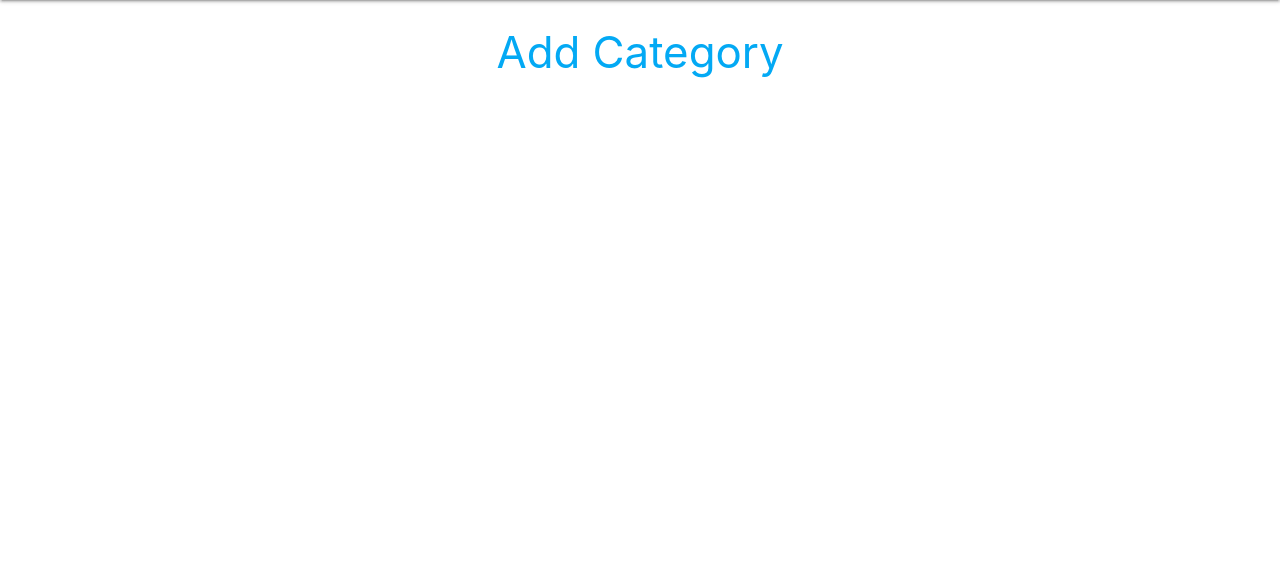
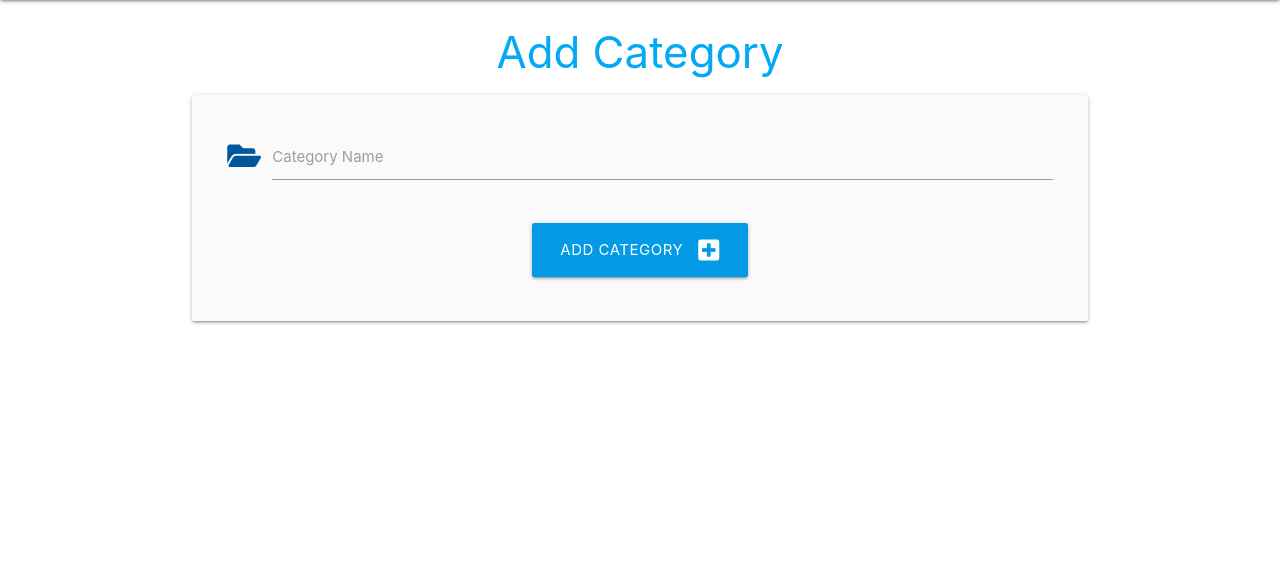
Before and after one commit to mark279455/flask-tasks, a Flask app: template taskmanager/templates/add_category.html in a window 1280 px wide. Shown: the part 64-625 px from the top of the page. Run offline with Flask 3, Linux system fonts and the light colour scheme; the template is opened without the code that fills it, so the values that code supplies are empty; parts of the project's set-up code (start-up, migrations or seed data) failed here and were passed over.

Commit message:
created functionality to add a new category

```diff
--- a/taskmanager/templates/add_category.html
+++ b/taskmanager/templates/add_category.html
@@ -3,4 +3,25 @@
 
 <h3 class="light-blue-text text-darken4 center-align">Add Category</h3>
 
+<div class="row card-panel grey lighten-5">
+    <form class="col s12" method="POST" action="{{ url_for('add_category') }}">
+        <!-- category name -->
+        <div class="row">
+            <div class="input-field col s12">
+                <i class="fas fa-folder-open prefix light-blue-text text-darken-4"></i>
+                <input id="category_name" name="category_name" minlength="3" maxlength="25" type="text" class="validate"
+                    required>
+                <label for="category_name">Category Name</label>
+            </div>
+        </div>
+        <!-- submit button -->
+        <div class="row">
+            <div class="col s12 center-align">
+                <button type="submit" class="btn-large light-blue darken-1">
+                    Add Category <i class="fas fa-plus-square right"></i>
+                </button>
+            </div>
+        </div>
+    </form>
+</div>
 {% endblock %}
--- a/taskmanager/templates/categories.html
+++ b/taskmanager/templates/categories.html
@@ -7,7 +7,6 @@
     <div class="col s12 center-align">
         <a href="{{ url_for('add_category') }}" class="btn-large light-blue darken-2">
             Add Category<i class="fas fa-plus-square right"></i>
-
         </a>
     </div>
 </div>
```
Also changed, not shown: taskmanager/routes.py (+8 -3 lines).
